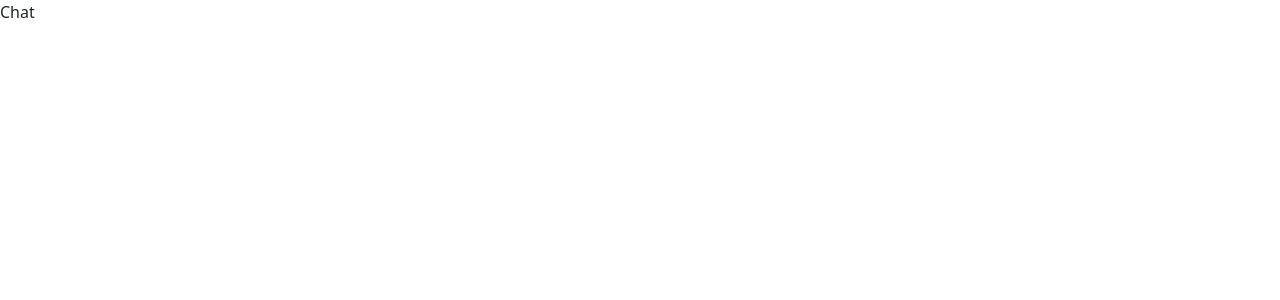
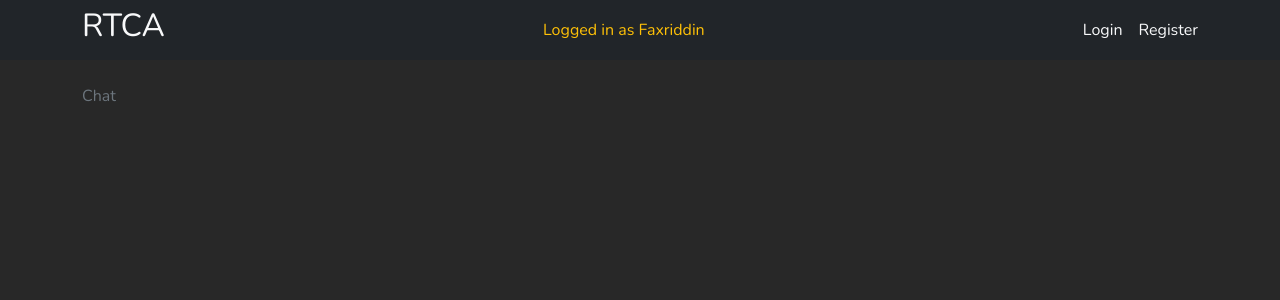
Before and after one commit to Faxriddin2008/real-time-chat-app, a React (Vite) app in the folder client/: page / in a window 1280 px wide. Shown: the top 300 px of the page. Built offline with nearby package versions, Linux system fonts and the light colour scheme.

Commit message:
feat: add navbar component

```diff
--- a/client/src/App.jsx
+++ b/client/src/App.jsx
@@ -4,15 +4,19 @@ import Login from "./pages/Login";
 import Register from "./pages/Register";
 import "bootstrap/dist/css/bootstrap.min.css";
 import { Container } from "react-bootstrap";
+import NavBar from "./components/NavBar";
 function App() {
   return (
     <>
+      <NavBar />
+      <Container>
         <Routes>
           <Route path="/" element={<Chat />} />
           <Route path="/login" element={<Login />} />
           <Route path="/register" element={<Register />} />
           <Route path="*" element={<Navigate to={"/"} />} />
         </Routes>
+      </Container>
     </>
   );
 }
--- /dev/null
+++ b/client/src/components/NavBar.jsx
@@ -0,0 +1,28 @@
+import { Container, Nav, Navbar, Stack } from "react-bootstrap";
+import { Link } from "react-router-dom";
+const NavBar = () => {
+  return (
+    <Navbar bg="dark" className="mb-4" style={{ height: "3.75rem" }}>
+      <Container>
+        <h2>
+          <Link to={"/"} className="link-light text-decoration-none">
+            RTCA
+          </Link>
+        </h2>
+        <span className="text-warning">Logged in as Faxriddin</span>
+        <Nav>
+          <Stack direction="horizontal" gap={3}>
+            <Link to={"/login"} className="link-light text-decoration-none">
+              Login
+            </Link>
+            <Link to={"/register"} className="link-light text-decoration-none">
+              Register
+            </Link>
+          </Stack>
+        </Nav>
+      </Container>
+    </Navbar>
+  );
+};
+
+export default NavBar;
--- a/client/src/index.css
+++ b/client/src/index.css
@@ -0,0 +1,5 @@
+@import url('https://fonts.googleapis.com/css2?family=Nunito:wght@400;700&display=swap');
+body {
+  font-family: "Nunito", sans-serif;
+  background: rgb(40, 40, 40);
+}
--- a/client/src/pages/Chat.jsx
+++ b/client/src/pages/Chat.jsx
@@ -1,5 +1,9 @@
 const Chat = () => {
-  return <>Chat</>;
+  return (
+    <>
+      <p className="text-secondary">Chat</p>
+    </>
+  );
 };
 
 export default Chat;
```
Lines whose indentation alone changed are shown as unchanged.
